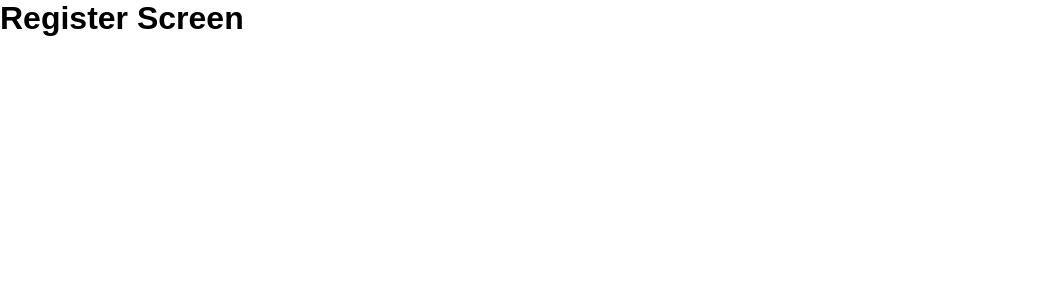
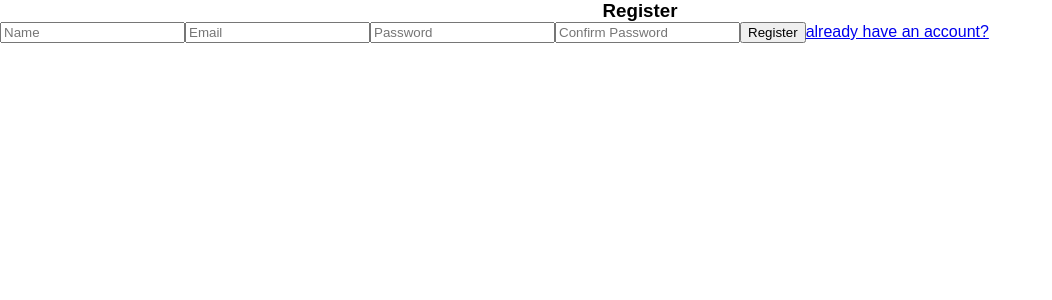
Before and after one commit to axelme28/journal-app, a React (Create React App) app: page /auth/register in a window 1280 px wide. Shown: the top 300 px of the page, without its empty margins (0-1052 px from the left). Built offline with nearby package versions, Linux system fonts and the light colour scheme.

Commit message:
add regosterScreen

```diff
--- a/src/components/auth/RegisterScreen.js
+++ b/src/components/auth/RegisterScreen.js
@@ -1,11 +1,56 @@
-import React from 'react'
+import React from "react";
+import { Link } from "react-router-dom";
 
 export const RegisterScreen = () => {
     return (
-        <div>
-            <h1>
-                Register Screen
-            </h1>
-        </div>
-    )
-}
+        <>
+            <form>
+                <h3
+                    className="auth__title"
+                    style={{ display: "flex", justifyContent: "center" }}
+                >
+                    Register
+                </h3>
+
+                <input
+                    type="text"
+                    name="name"
+                    className="auth__input"
+                    placeholder="Name"
+                />
+
+                <input
+                    type="text"
+                    name="email"
+                    placeholder="Email"
+                    className="auth__input"
+                    autoComplete="off"
+                />
+
+                <input
+                    type="password"
+                    name="password"
+                    placeholder="Password"
+                    className="auth__input"
+                />
+
+                <input
+                    type="password"
+                    name="confirmPassword"
+                    placeholder="Confirm Password"
+                    className="auth__input"
+                />
+
+                <button
+                    type="submit"
+                    className="btn btn-primary btn-block mb-5"
+                >
+                    Register
+                </button>
+                <Link to="/auth/login" className="link">
+                    already have an account?
+                </Link>
+            </form>
+        </>
+    );
+};
```
